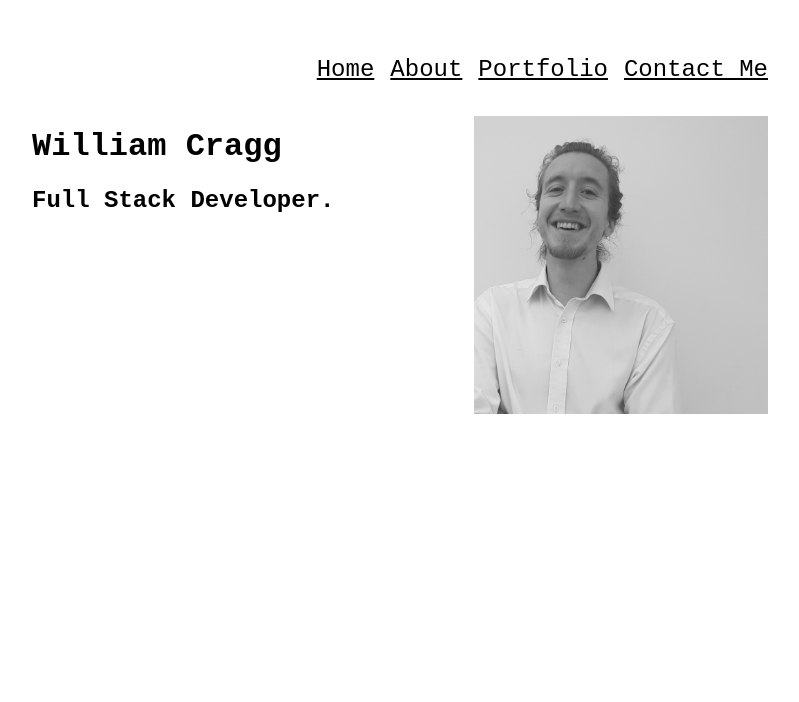
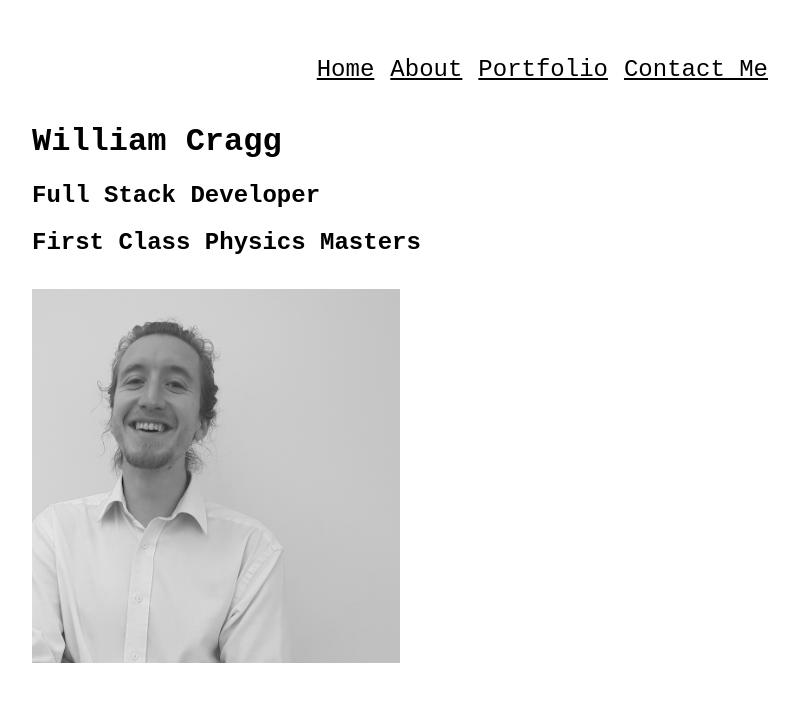
Before and after one commit to chromebanana/personal-website, a React (Create React App) app: page / in a window 1280 px wide. Shown: the top 702 px of the page, without its empty margins (240-1039 px from the left). Built offline with nearby package versions, Linux system fonts and the light colour scheme.

Commit message:
improved layout

```diff
--- a/src/App.js
+++ b/src/App.js
@@ -22,16 +22,17 @@ class App extends Component {
     const { route } = this.state;
  // TODO: https://en.wikipedia.org/wiki/Centrifugal_governor
   return (
-    <div className="App mw7 w-90 ph3 pv4 center">
+    <div className="App mw7 w-90 ph3 pv4-l pv4-m center">
         <Navigation onRouteChange={this.onRouteChange}/>
 
       {this.state.route === 'home' ?
-        <div className="flex flex-wrap">
-        <div className="w-60-ns">
-        <h1>William Cragg</h1>
-        <h2 className="mb4">Full Stack Developer.</h2>
-        </div>
-        <img className="w-40-ns w-70 mt2" src={me} alt="Photograph of William Cragg"/>
+
+        <div>
+        <h1 className="mt1 mt3-l mt3-m">William Cragg</h1>
+        <h2>Full Stack Developer</h2>
+        <h2 className="mb4">First Class Physics Masters</h2>
+
+        <img className="w-50-l w-50-m w-90" src={me} alt="Photograph of William Cragg"/>
 
 
         </div>
@@ -39,7 +40,7 @@ class App extends Component {
           <h2>About Me</h2><p>
           Enthusiastic team player pursuing a career at the intersection of AI and sustainability.
           I'm motivated by technology's capacity to accelerate social and environmental change.
-          I'd like to work in a high performance organisation focused on solving societally important problems <span role="img" aria-label="octopus">🐙 </span>
+          I'd like to work in a high performance organisation focused on solving societally important problems.
           A job that allows me to flex my mathematics muscles is a must <span role="img" aria-label="muscle flex">💪</span></p>
            <strong> I'm particularly interested in working on industrial scale applications of privacy-preserving machine learning, data fusion or multi-agent modelling.</strong>
           <ul className="pl3">
```
